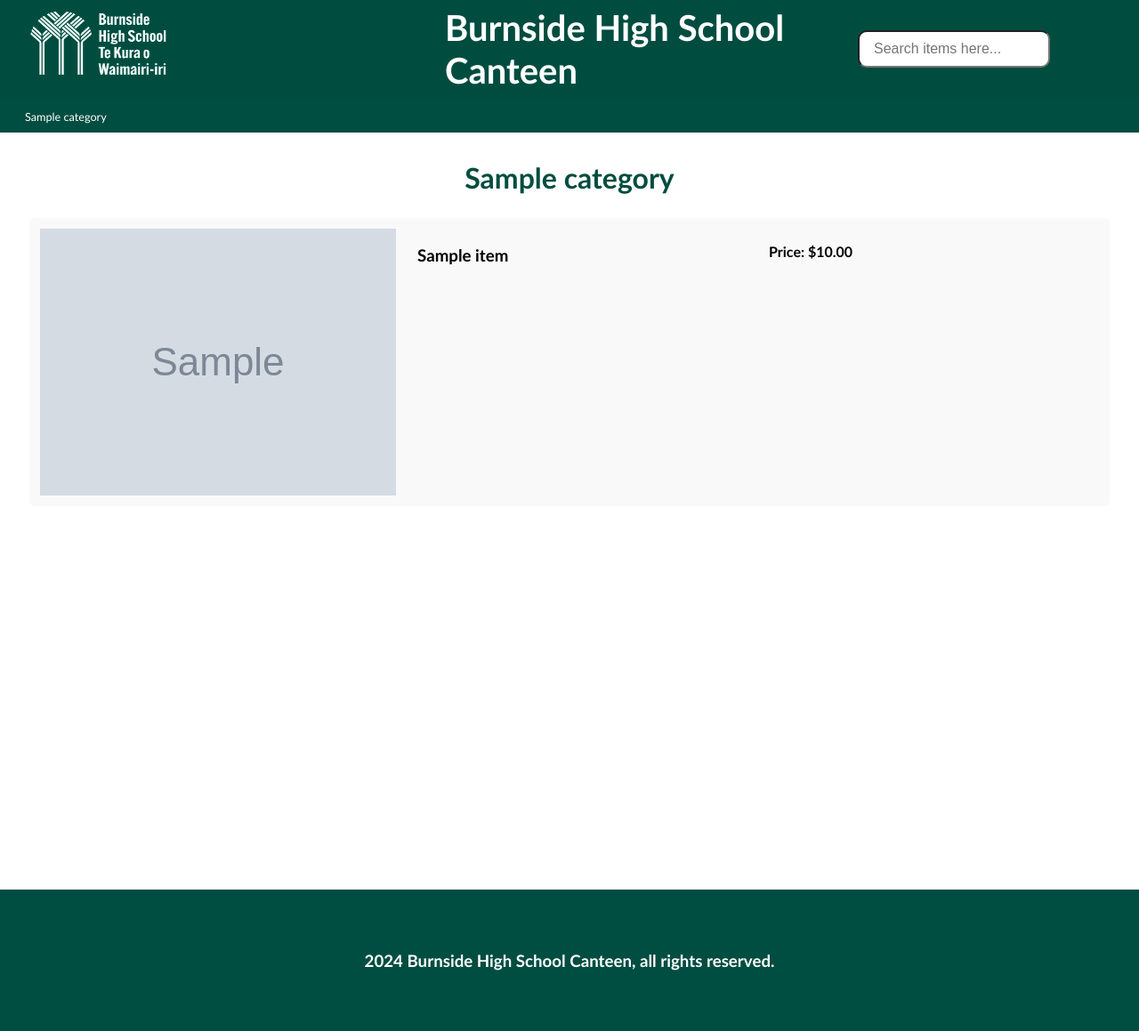
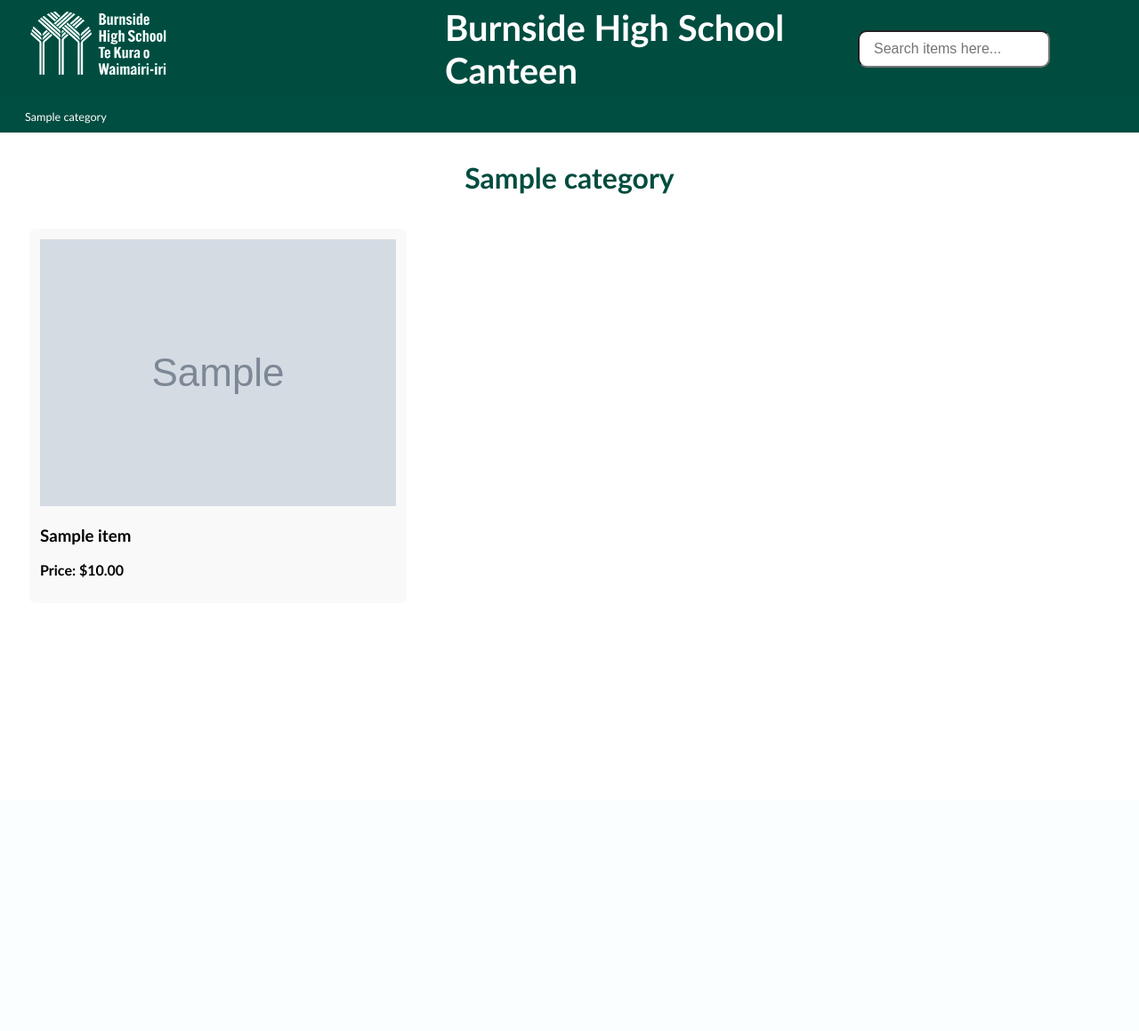
Before and after one commit to Wilson-Tong-BHS/Canteen_App, a Flask app: template Templates/menu_scroll.html in a window 1280 px wide. Shown: the whole page at 89% size. After the commit the page ends 649 px from the top, so only its background shows below. Run offline with Flask 3, Linux system fonts and the light colour scheme; the template is opened without the code that fills it: most values are stand-ins (such as "Sample title", 1, 10 or a date in 2020); grey boxes marked "Sample" are stand-in pictures.

Commit message:
Fixed bugs

```diff
--- a/Templates/menu_scroll.html
+++ b/Templates/menu_scroll.html
@@ -15,6 +15,14 @@
         }
         a{
             text-decoration: none;
+        }
+
+        h3{
+            color: black;
+        }
+
+        p{
+            color: black;
         }
     </style>
 </head>
@@ -40,20 +48,25 @@
 
     <!-- Shows whole menu items  -->
     {% for category in categories %}
-    <section  style="margin-top: 100px;" id="{{ category.id }}">
+    <section id="{{ category.id }}">
             <h1>{{ category.name }}</h1>
             <div class="category_items">
                     {% for item in category.menu_items %}
+                    <div class="item">
                             <a href="/item/{{ item.id }}">
-                    <div class="item">
                             <img src="{{ item.image_link }}" alt="{{ item.name }}">
                             <h3>{{ item.name }}</h3>
                             <p class="price"> Price: ${{ "%.2f"|format(item.price) }}</p>
+                            </a>
                     </div>
-            </a>
+
     {% endfor %}
             </div>
     </section>
+
+
+
+
     {% endfor %}
 
         <script>
@@ -64,22 +77,18 @@
                 let visible = false;
                 section.querySelectorAll('.item').forEach(item => { // grabs all items
                     const name = item.querySelector('h3').textContent.toLowerCase(); // gets the name of the menu item and turns it lowercase
+
                     // Check if the name is the same as the search text
                     if (name.includes(search)) {
                         item.style.display= ''; // shows the item if it matches
                         visible = true;
                 }
+                    else {
+                        item.style.display = 'none'; // hides the item if it doesn't match
 
-                    //show nothing if no match
-                    else{
-                        item.style.display = 'none';
-                        //footer section hides if no items are visible
-                        document.querySelector('.footer').style.display = 'none';
-                        visiable = false;
                     }
-
                 });
-                section.style.display = visible ?'' : 'none';
+                section.style.display = visible ? '' : 'none';
         });
     });
         //grabs sections and nav links
@@ -115,11 +124,5 @@
         });
     </script>
 
-
-<!-- Footer -->
-<div class="footer">
-        <h3>2024 Burnside High School Canteen, all rights reserved.</h3>
-    </div>
-
 </body>
 </html>
--- a/static/style.css
+++ b/static/style.css
@@ -147,16 +147,20 @@
 
 /* 3-column grid for menu items */
 .category_items {
-
     gap: 24px;
+    display: grid;
+    grid-template-columns: repeat(3, 1fr);
 }
 
 /* Section Styles for menu items */
 section {
+    margin-top: 100px;
     min-height: 100vh;
     padding: 80px 20px 20px;
     box-sizing: border-box;
     position: relative;
+
+
 }
 
 /* Category name styles */
@@ -182,9 +186,6 @@
     background: #f9f9f9;
     transition: transform 0.5s;
     gap: 24px;
-    color: black;
-    display: grid;
-    grid-template-columns: repeat(3, 1fr);
 }
 
 .item:hover{
```
Lines whose indentation alone changed are shown as unchanged.
